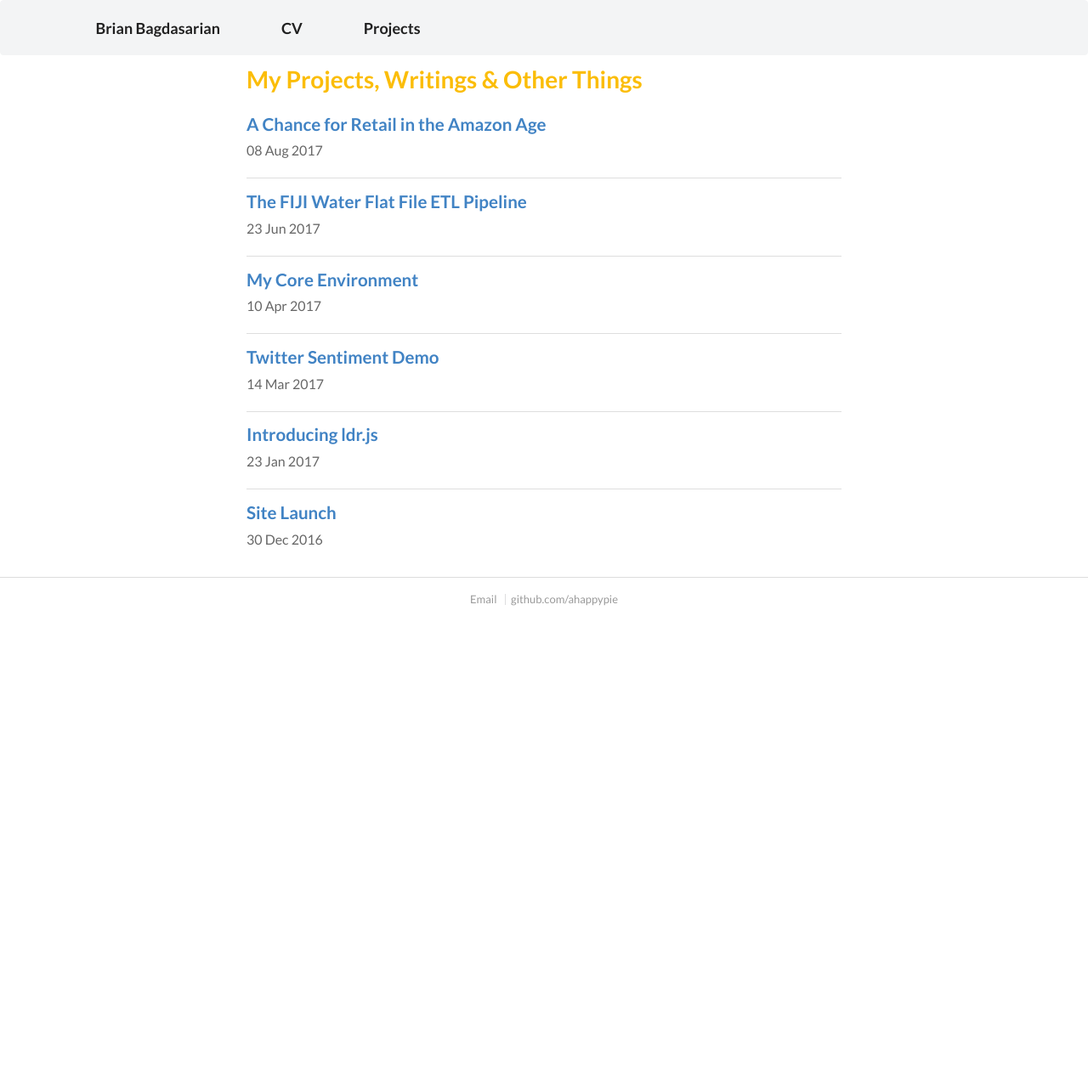
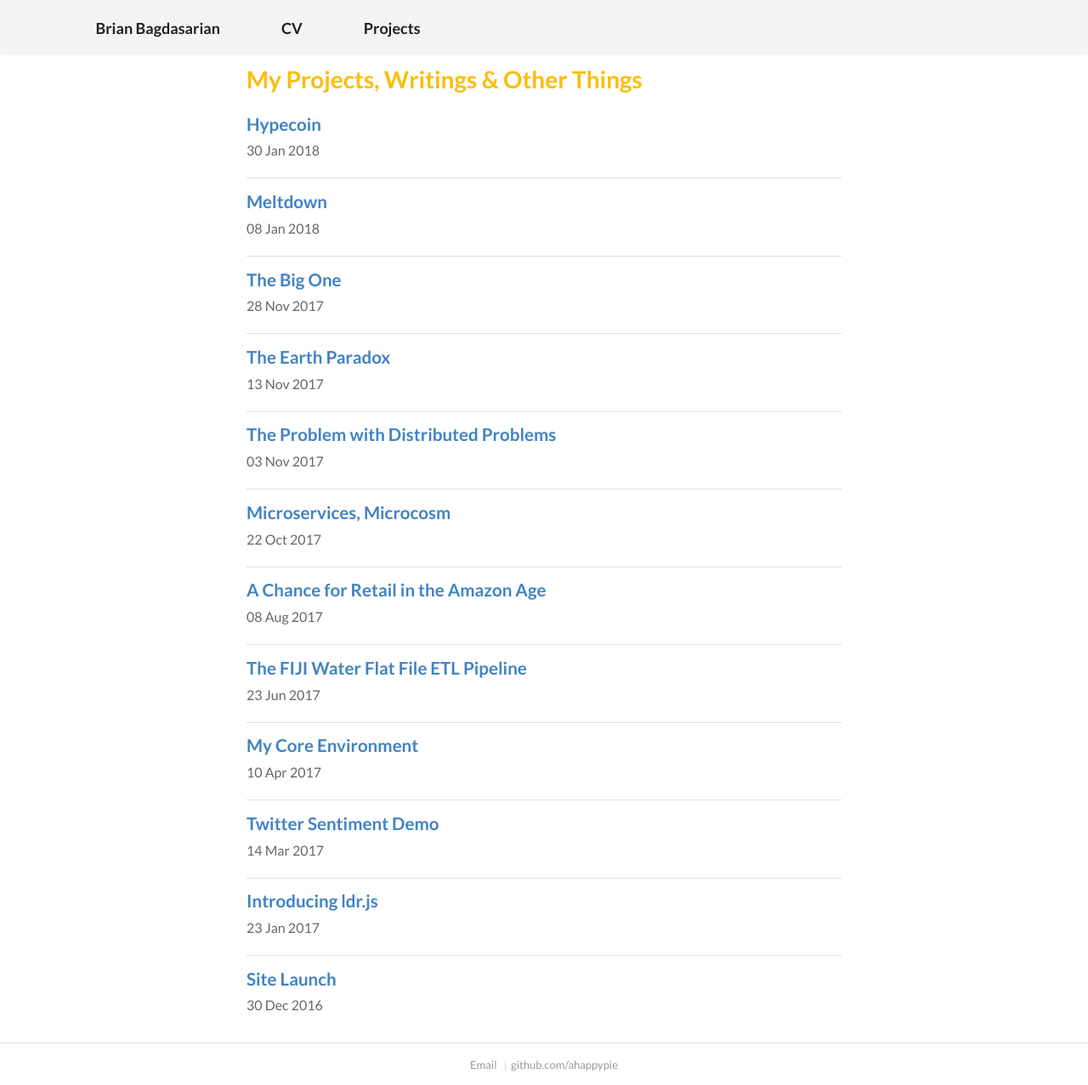
Before and after one commit to ahappypie/ahappypie.github.io, a Jekyll site: the page built from blog/index.html, in a window 1280 px wide. Shown: the whole page at 85% size. Built offline with Jekyll 4.4.1, drawn with Linux system fonts in a browser that asks for light colours; nearby versions of some CDN libraries; before the commit the page ends 900 px from its top, so only the background shows below that.

Commit message:
Wrote 10-22 post. Scaffolded more posts.

```diff
--- /dev/null
+++ b/_posts/2017-10-22-microservices-microcosm.md
@@ -0,0 +1,16 @@
+---
+layout: post
+title: "Microservices, Microcosm"
+date: 2017-10-22
+---
+I had the great fortune several years ago to be introduced to a software architecture that consisted of many small pieces, all doing one job, adding up to something great. I didn't know it at the time, but my first experience in real-world software architecture had been in microservices, and, quite frankly, I haven't looked back.
+
+The first real program I wrote was a chess game with a couple of friends for a end of the year school project. It was in state of the art Java 7 \(Timsort!\), organized by tried-and-true model-view-controller. But it had a deadline, and we all knew the world didn't need another chess game, so there were little compromises here and there \(hacks, there were hacks everywhere\). A few months passed and two of us tried our hand at a MIDI Show Control program in Java, again with MVC. We made a promise, this time, no compromises. And we didn't! We had factories everywhere, but the model was the model, the view was the view, and the controller was a total mess, which is probably why the program never lived up to our lofty expectations. It worked, but it wasn't exactly a UI/UX masterpiece.
+
+When we put the final commit into our MIDI program, I honestly thought I was leaving computer science behind. I wanted to study politics, to try my hand at architecting Big Things\(tm\). I was dead wrong. Computer Science crept back into my life first in political science courses, then slammed on the accelerator when I was granted the opportunity to join Bratton Technology \(now [BlueLine Grid]()\). I learned some continuous deployment/continuous integration tooling around our iOS app, and was then asked to explore a JVM-based language called Scala, and write a little service using Typesafe's \(now Lightbend\) Akka library. For those that had the experience of using Spray and Akka, I could end right here, and you'd still get the point. For everyone else, the point is this: Six weeks into my first real engineering job, I wrote asynchronous, non-blocking, fault-tolerant code, that, should the need have arisen, could be distributed across multiple nodes. It was beautiful. It is still the most beautiful code I've ever written.
+
+In the past few years, many people have had that same experience, and adopted services just like that for just about everything. Now, containerization has made things \(more\) portable, and clustering and orchestration have followed in earnest. But distributed systems means distributed problems, and storage, networking, logging, monitoring, security and all the rest have to catch up. There could be a 20 page news article about all the stuff that's coming next - service meshes, the Container Storage Interface - but that's not what I've been rambling on about.
+
+I don't want to rehash the monolith versus microservices argument, I want to propose something a little bit more radical: microservices exist because they are natural. We don't live in a monolithic world. Everything that happens is the result of some long chain - the world is a graph. Facebook, Twitter and friends figured that out nearly a decade ago \(whether or not they figured out on purpose, however, I don't have an answer to\). You need not have a degree in math to understand graph theory - it's just nodes and edges. You can model our world with people as the nodes, places and events as the edges that connect them, or you can mix it up, connect events using people; however you decide to look at it, we live in a graph-based world. We built technology that enabled us to analyze it, and now, we model our architectures after it.
+
+So, take a minute to look around you, organize the world in a graph. I think you'll find the all the analogues of the microservice movement out there in the real world - storage providers, service meshes, loggers, monitors, security systems - they're all distributed, and, as a result, have distributed problems. Over the next several weeks, I hope to explore this more deeply. Stay tuned.
--- /dev/null
+++ b/_posts/2017-11-13-the-earth-paradox.md
@@ -0,0 +1,6 @@
+---
+layout: post
+title: "The Earth Paradox"
+date: 2017-11-13
+---
+The one about evolution.
--- /dev/null
+++ b/_posts/2017-11-28-the-big-one.md
@@ -0,0 +1,6 @@
+---
+layout: post
+title: "The Big One"
+date: 2017-11-28
+---
+The one about jobs, education and a poorly timed failure.
--- /dev/null
+++ b/_posts/2017-11-3-the-problem-with-distributed-problems.md
@@ -0,0 +1,6 @@
+---
+layout: post
+title: "The Problem with Distributed Problems"
+date: 2017-11-3
+---
+The one about cascades.
--- /dev/null
+++ b/_posts/2018-1-08-meltdown.md
@@ -0,0 +1,6 @@
+---
+layout: post
+title: "Meltdown"
+date: 2018-1-08
+---
+The one they saw coming.
--- /dev/null
+++ b/_posts/2018-1-30-hypecoin.md
@@ -0,0 +1,6 @@
+---
+layout: post
+title: "Hypecoin"
+date: 2018-1-30
+---
+The one about asset-back securities with non-liquid assets.
```
Also changed, not shown: _posts/2017-6-23-flat-file-pipeline.md (+1 -0 lines).
